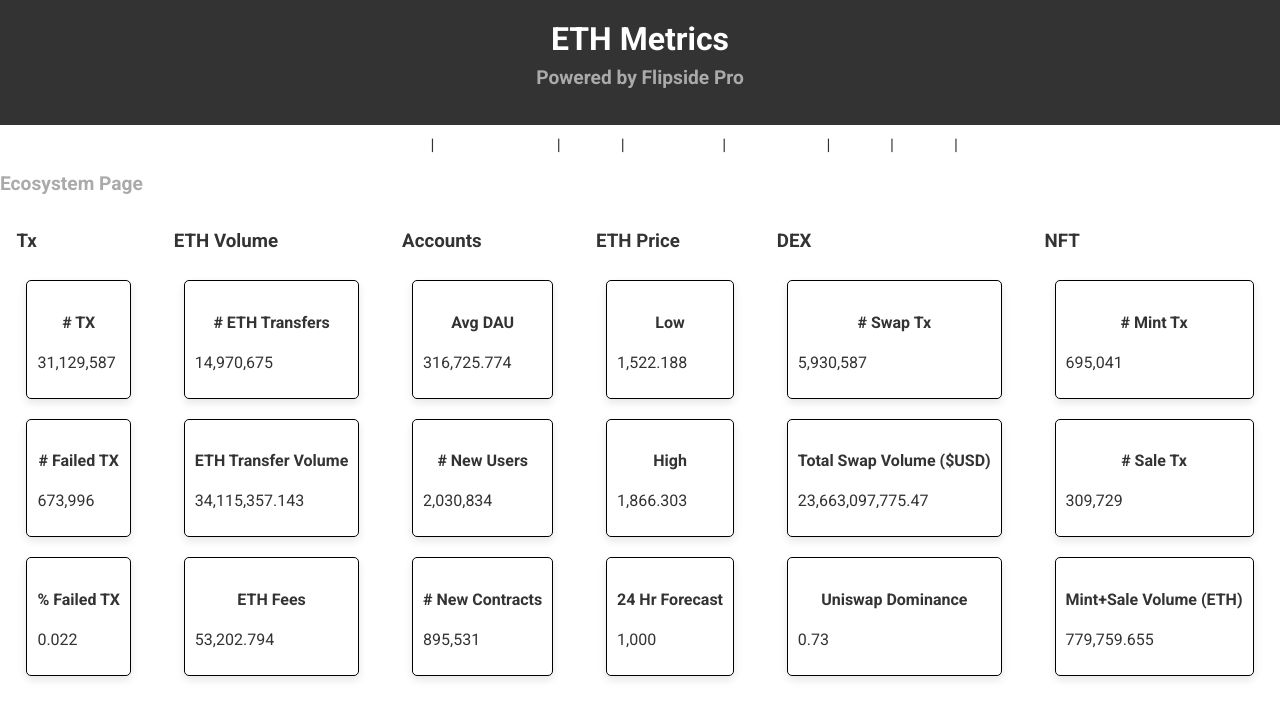
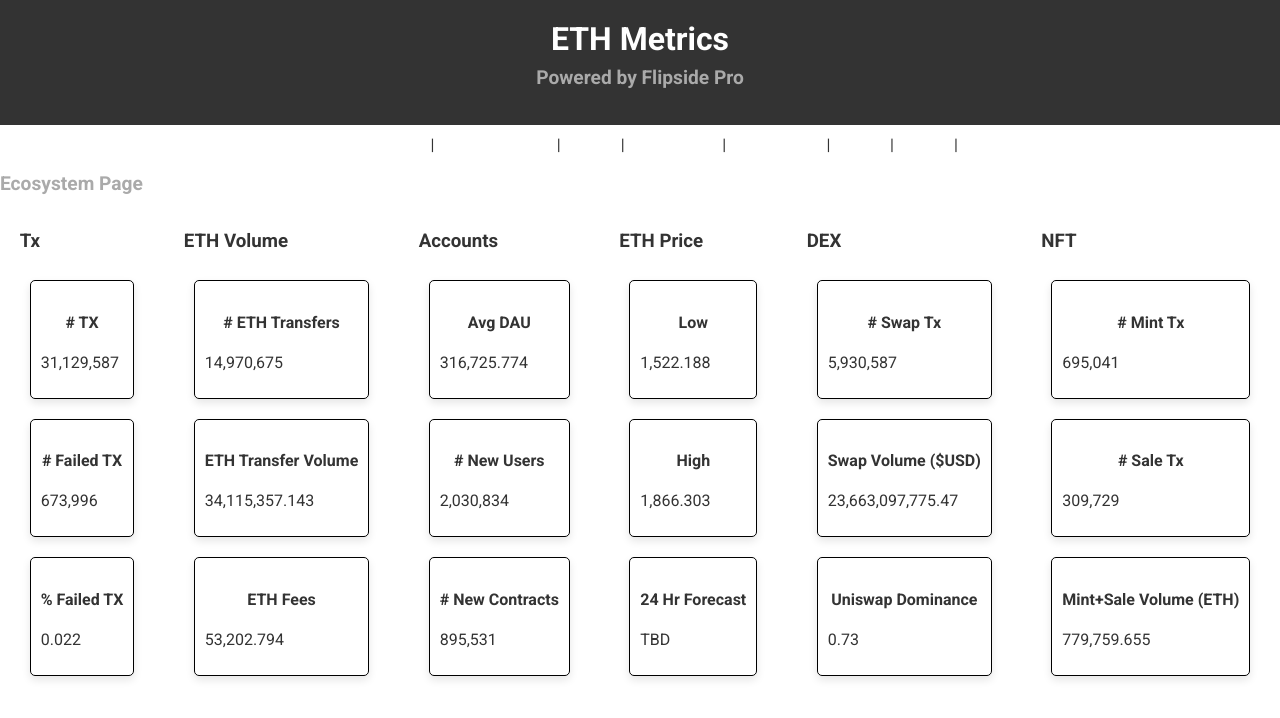
Before and after one commit to fsc-data-science/eth_metrics, a Svelte app: page / in a window 1280 px wide. Shown: the top 718 px of the page. Built offline with nearby package versions, Linux system fonts and the light colour scheme.

Commit message:
updated gitignore

```diff
--- a/src/routes/Ecosystem.svelte
+++ b/src/routes/Ecosystem.svelte
@@ -33,12 +33,12 @@
             label: "ETH Price",
             names: ["Low", "High", "24 Hr Forecast"],
             // put forecast here
-            values: [cardsData?.MONTH_LOW_PRICE, cardsData?.MONTH_HIGH_PRICE, 1000]
+            values: [cardsData?.MONTH_LOW_PRICE, cardsData?.MONTH_HIGH_PRICE, 'TBD']
 
         },
         {
             label: "DEX",
-            names: ["# Swap Tx", "Total Swap Volume ($USD)", "Uniswap Dominance"],
+            names: ["# Swap Tx", "Swap Volume ($USD)", "Uniswap Dominance"],
             values: [cardsData?.TOTAL_SWAP_TX, cardsData?.TOTAL_USD_SWAP_VOLUME, cardsData?.TOTAL_UNISWAP_DOMINANCE]
 
         },
```
Also changed, not shown: 1 other file (tests, documents, lock files or other folders).
